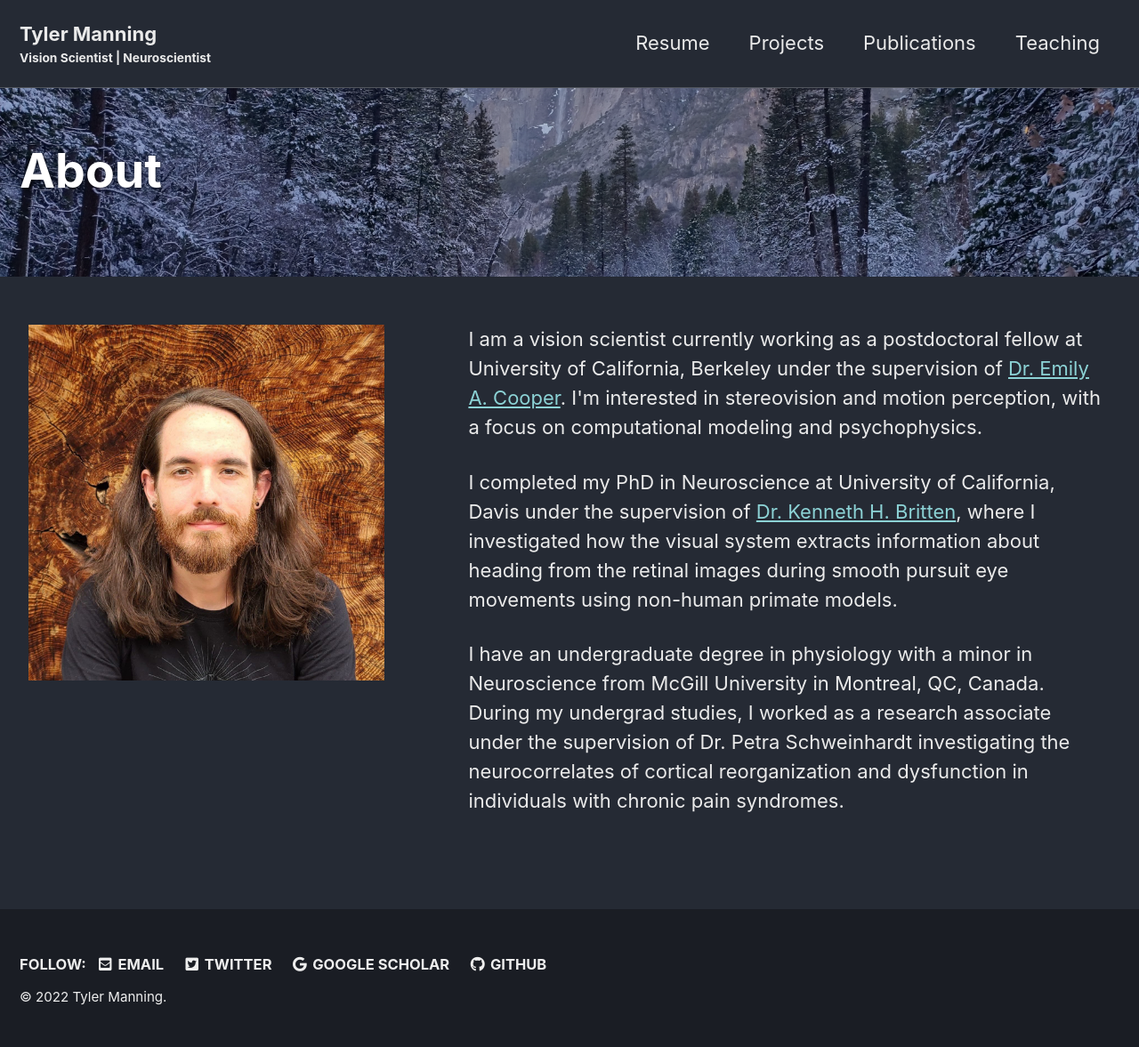
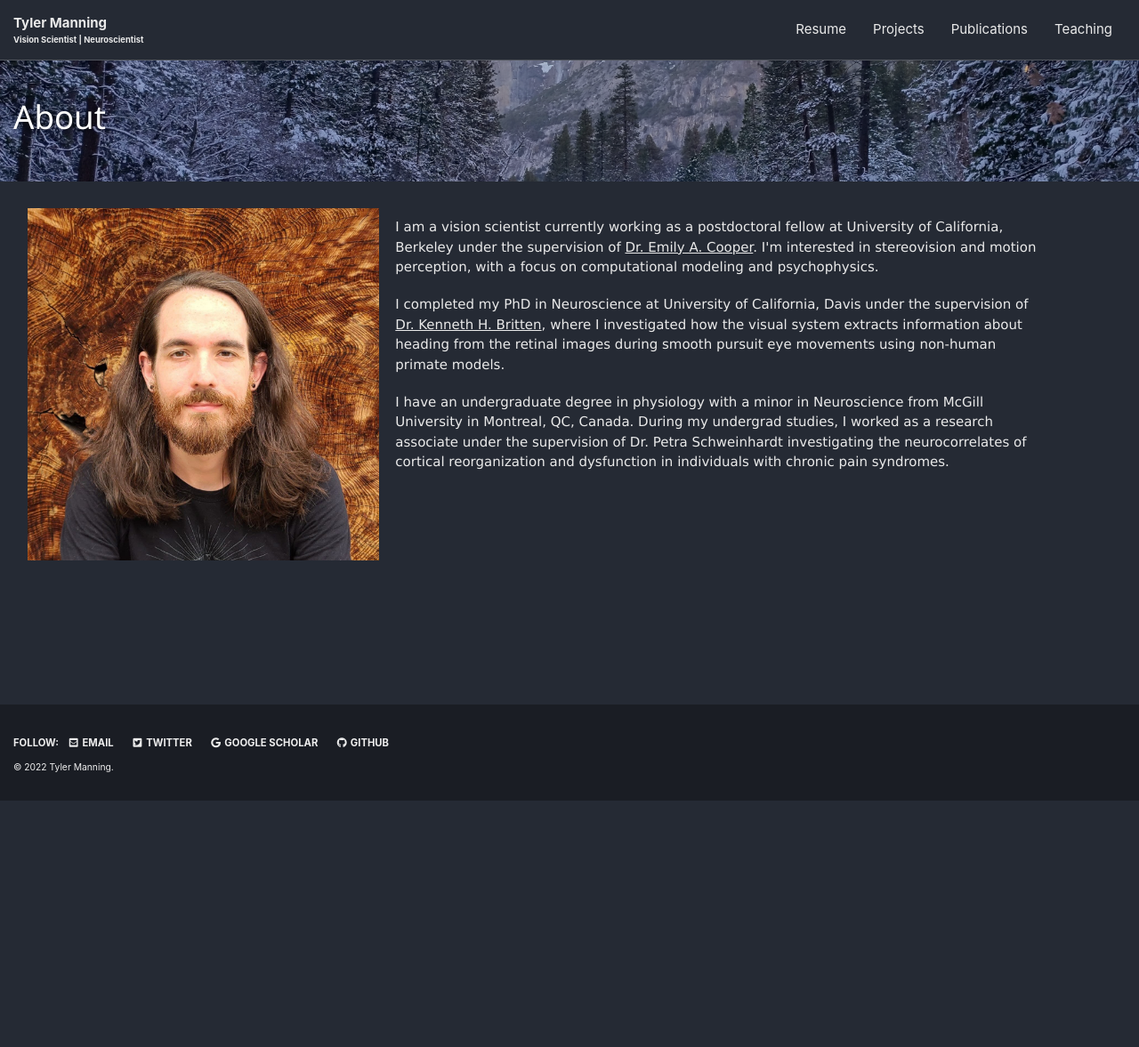
Before and after one commit to tsmanning/tsmanning.github.io, a Jekyll site: the page built from index.html, in a window 1280 px wide. Shown: the whole page at 89% size. Built offline with Jekyll 4.4.1, drawn with Linux system fonts in a browser that asks for light colours; cached includes are drawn as plain includes; the list of posts is cut into pages by our own code; after the commit the page ends 900 px from its top, so only the background shows below that.

Commit message:
add home sidebar

```diff
--- a/index.html
+++ b/index.html
@@ -32,6 +32,7 @@ feature_row:
 
 <head>
 <meta name="viewport" content="width=device-width, initial-scale=1">
+<link rel="stylesheet" href="https://www.w3schools.com/w3css/4/w3.css">
 <style>
 * {
   box-sizing: border-box;
@@ -75,10 +76,15 @@ feature_row:
 </head>
 
 <body>
-<div class="row">
-  <div class="column left">
+  <!-- Page Container -->
+<div class="w3-content w3-margin-top" style="max-width:1400px;">
+  <!-- The Grid -->
+  <div class="w3-row-padding">
+    <!-- Left Column -->
+    <div class="w3-third">
       <img src="/assets/images/photo_2021-08-09_09-49-12.jpg" alt="headshot" width="300" height="300" class="responsive">
     </div>
+    <!-- Right Column -->
     <div class="column right">
       <p>I am a vision scientist currently working as a postdoctoral fellow at University of California, Berkeley
       under the supervision of <a href="http://www.emilyacooper.org/">Dr. Emily A. Cooper</a>. I'm interested in stereovision and
@@ -94,6 +100,7 @@ feature_row:
       chronic pain syndromes.</p>
     </div>
   </div>
+</div>
 </body>
 
 <!--{% include feature_row %}-->
```
Lines whose indentation alone changed are shown as unchanged.
